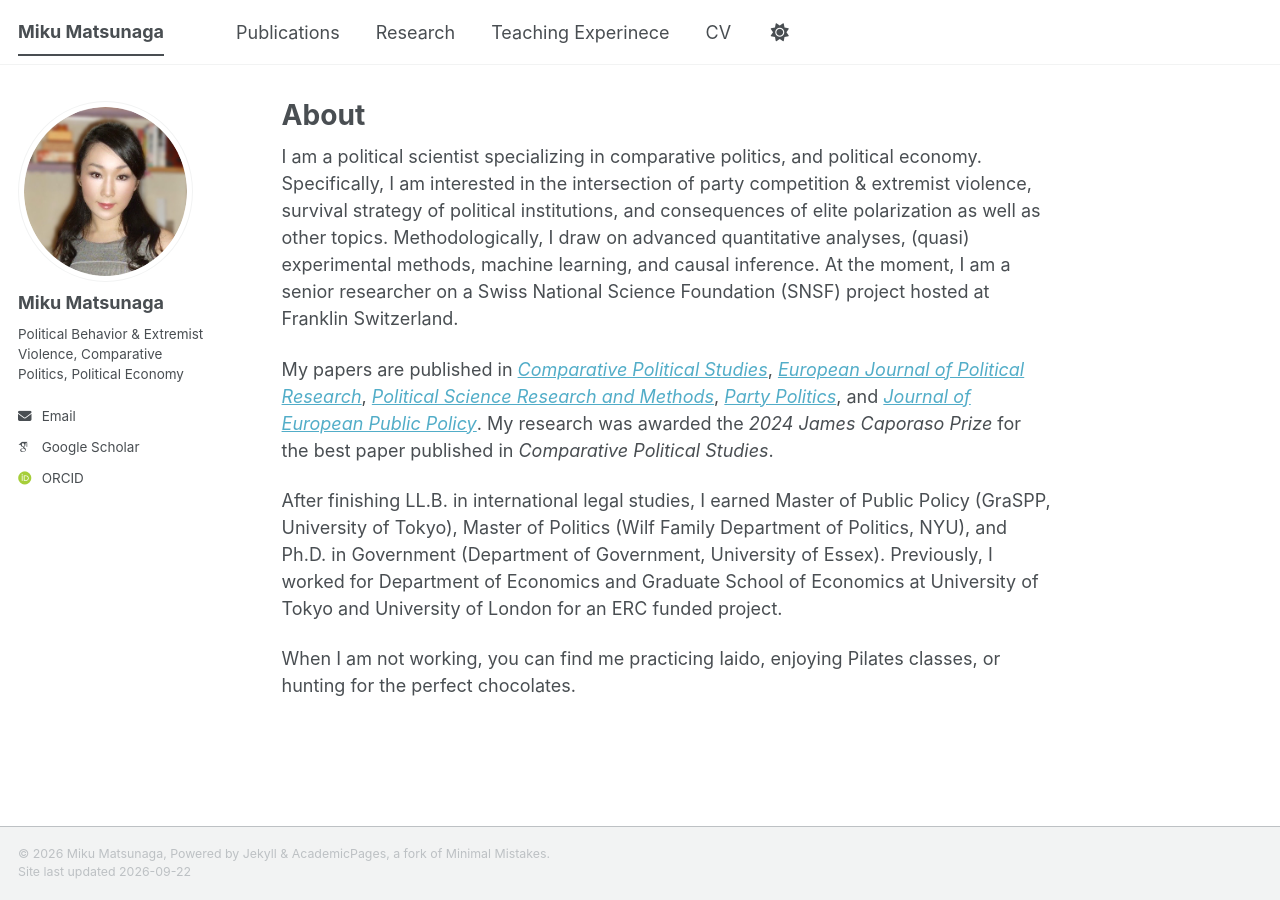
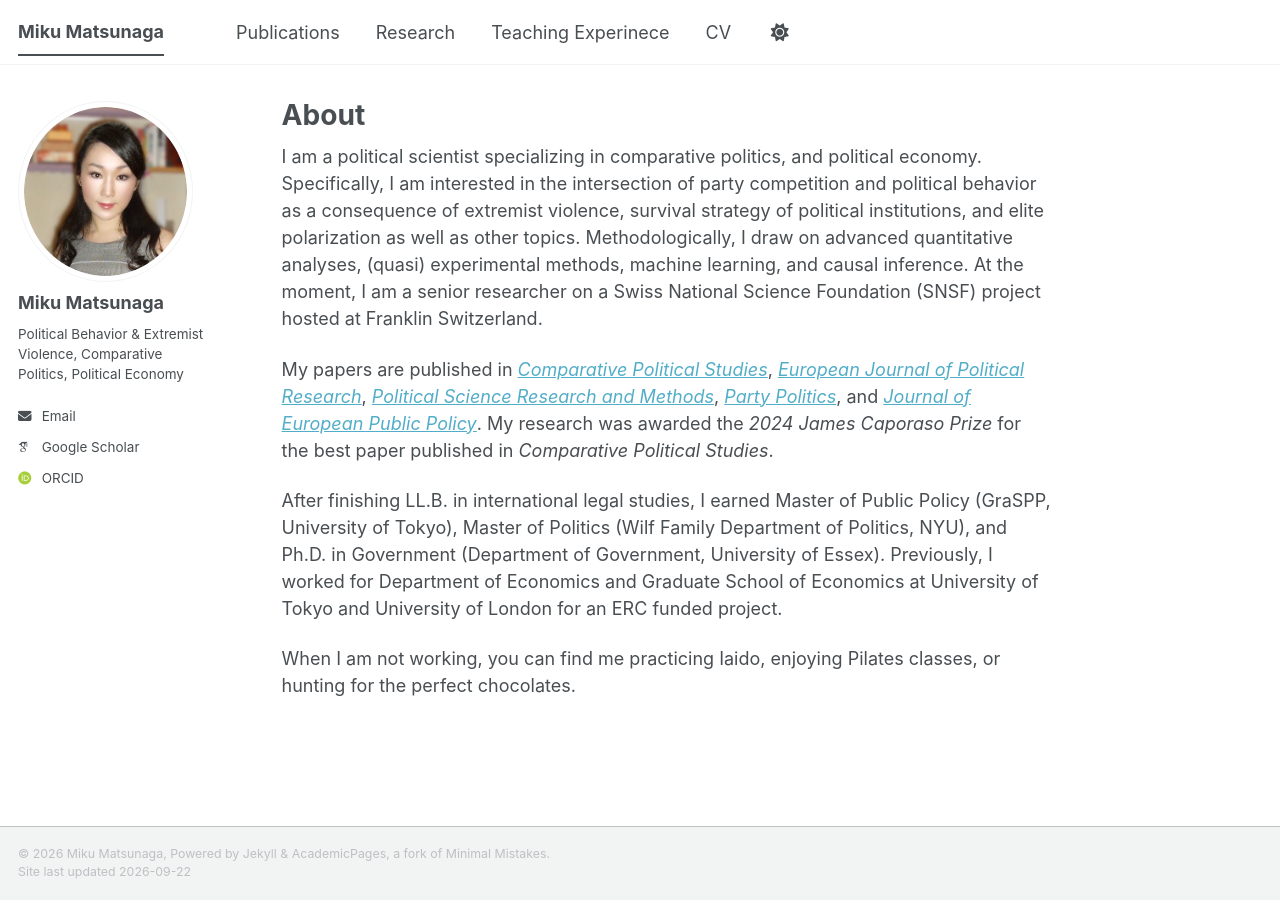
Before and after one commit to mikumatsunaga/mikumatsunaga.github.io, a Jekyll site: the page built from _pages/about.md, in a window 1280 px wide. Built offline with Jekyll 4.4.1, drawn with Linux system fonts in a browser that asks for light colours; some web fonts are replaced; a script bundle is joined from its source files by our own code; library files that are not in the unit come from our copies.

Commit message:
Update about.md

```diff
--- a/_pages/about.md
+++ b/_pages/about.md
@@ -9,7 +9,7 @@ redirect_from:
 
 
 
-I am a political scientist specializing in comparative politics, and political economy. Specifically, I am interested in the intersection of party competition & extremist violence, survival strategy of political institutions, and consequences of elite polarization as well as other topics. Methodologically, I draw on advanced quantitative analyses, (quasi) experimental methods, machine learning, and causal inference. At the moment, I am a senior researcher on a Swiss National Science Foundation (SNSF) project hosted at Franklin Switzerland.
+I am a political scientist specializing in comparative politics, and political economy. Specifically, I am interested in the intersection of party competition and political behavior as a consequence of extremist violence, survival strategy of political institutions, and elite polarization as well as other topics. Methodologically, I draw on advanced quantitative analyses, (quasi) experimental methods, machine learning, and causal inference. At the moment, I am a senior researcher on a Swiss National Science Foundation (SNSF) project hosted at Franklin Switzerland.
 
 My papers are published in [*Comparative Political Studies*](https://journals.sagepub.com/doi/abs/10.1177/00104140231169021), [*European Journal of Political Research*](https://ejpr.onlinelibrary.wiley.com/doi/10.1111/1475-6765.12668), [*Political Science Research and Methods*](https://www.cambridge.org/core/journals/political-science-research-and-methods/article/strengthening-mainstream-consensus-the-effect-of-radical-right-populist-parties-on-the-defense-policies-of-left-parties/F65029B987DC84770D2E3A081925EF2A), [*Party Politics*](https://journals.sagepub.com/doi/10.1177/13540688221107084), and [*Journal of European Public Policy*](https://www.tandfonline.com/doi/full/10.1080/13501763.2025.2490814).  My research was awarded the *2024 James Caporaso Prize* for the best paper published in *Comparative Political Studies*.
 
```
